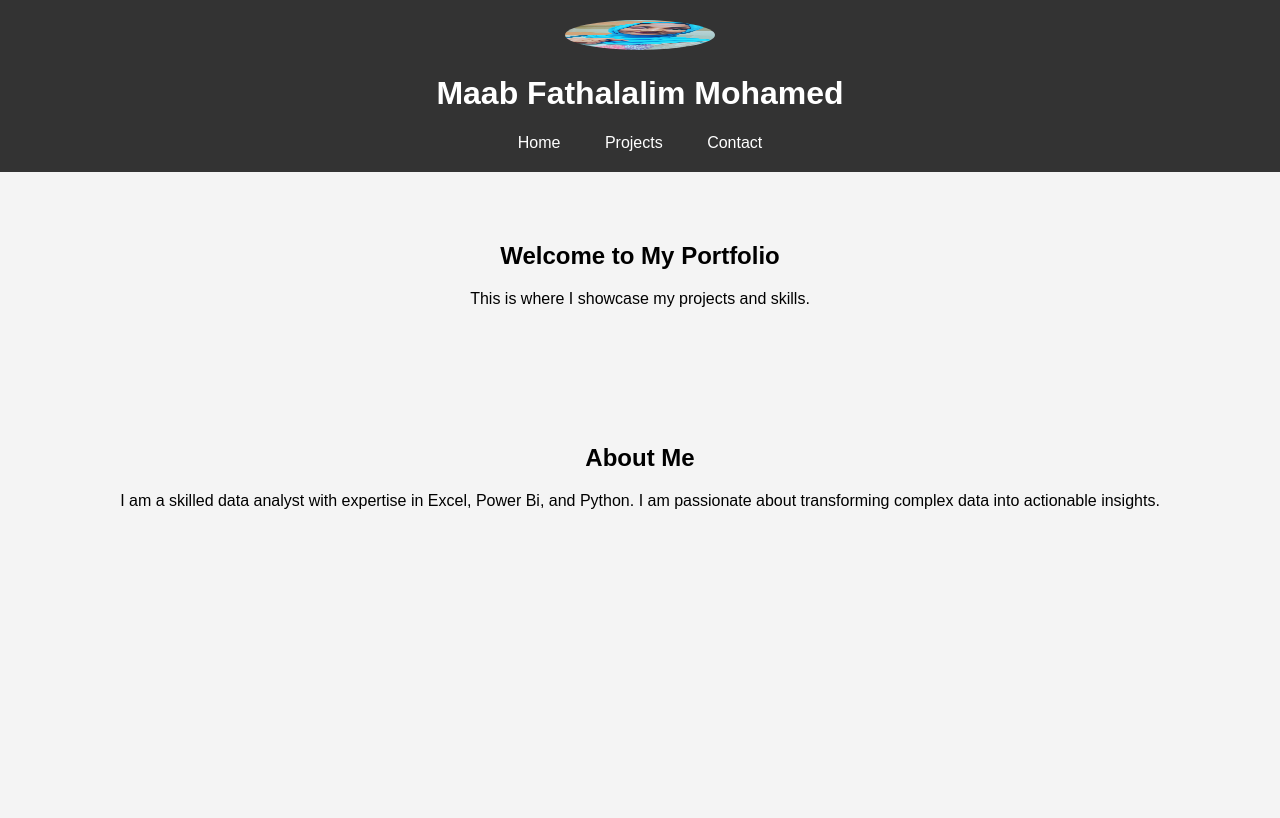
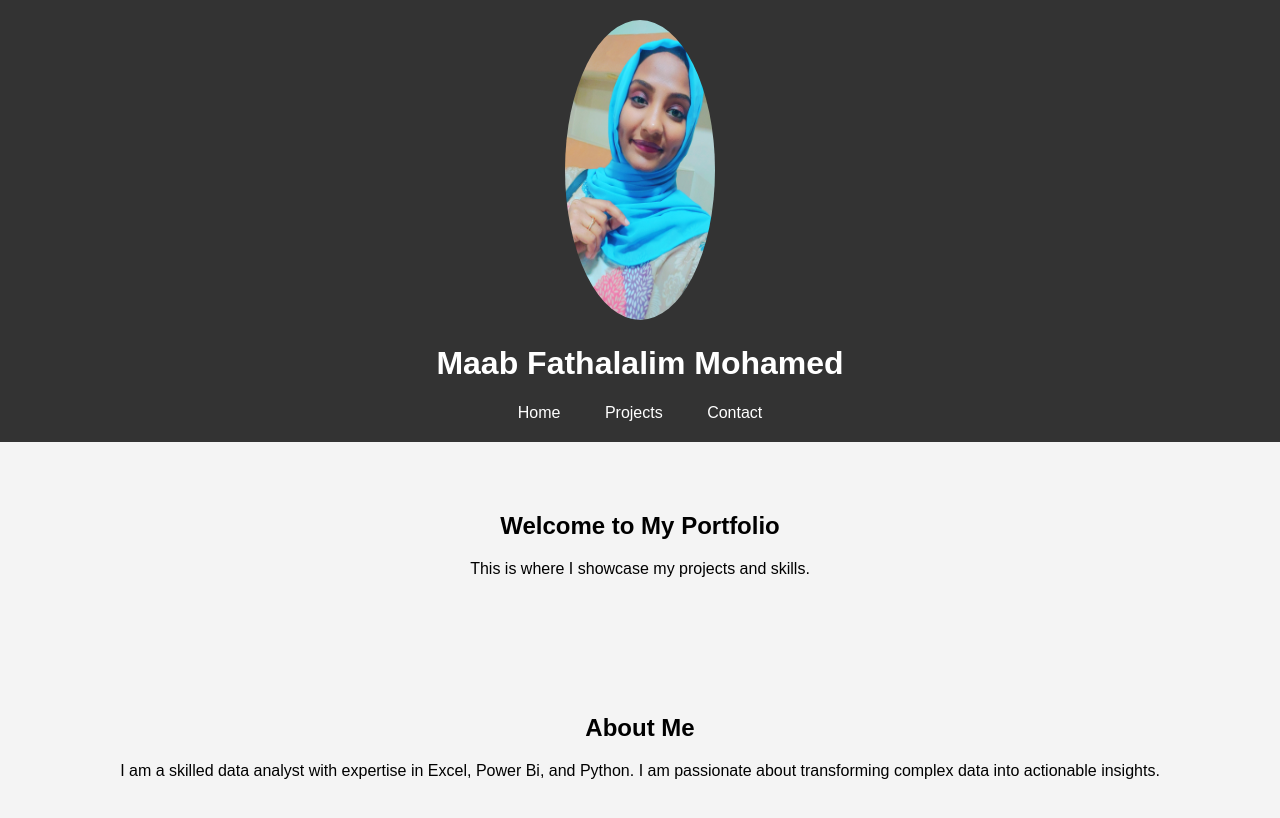
Before and after one commit to Maab-Fathalalim/Maab-Fathalalim.github.io, a plain HTML site: page index.html in a window 1280 px wide. Drawn offline with Linux system fonts and the light colour scheme.

Commit message:
Update index.html

```diff
--- a/index.html
+++ b/index.html
@@ -76,7 +76,7 @@
 </head>
 <body>
     <header>
-        <img src="Snapchat-2086610336.jpg" alt="Maab Fathalalim Mohamed" width="150" height="30" style="border-radius:50%;">
+        <img src="Snapchat-2086610336.jpg" alt="Maab Fathalalim Mohamed" width="150" height="300" style="border-radius:50%;">
         <h1>Maab Fathalalim Mohamed</h1>
         <nav>
             <a href="index.html">Home</a>
```
